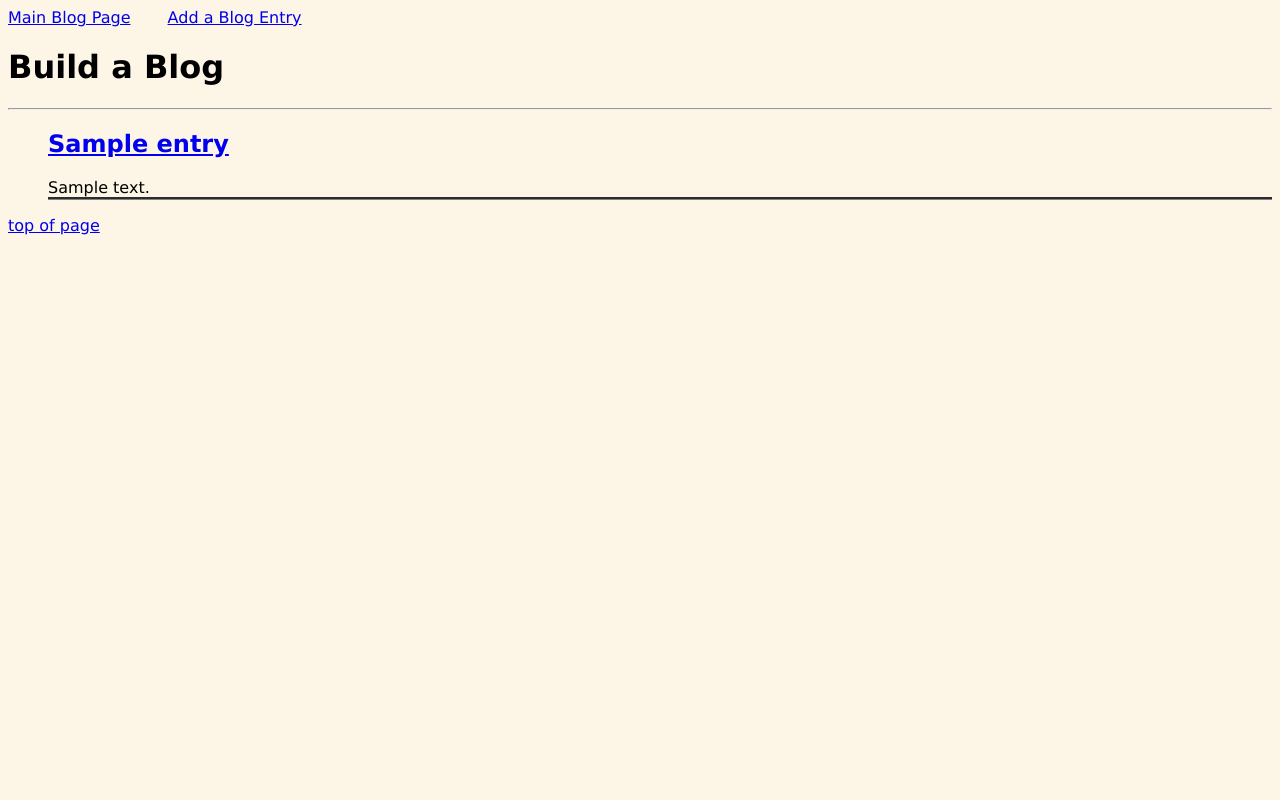
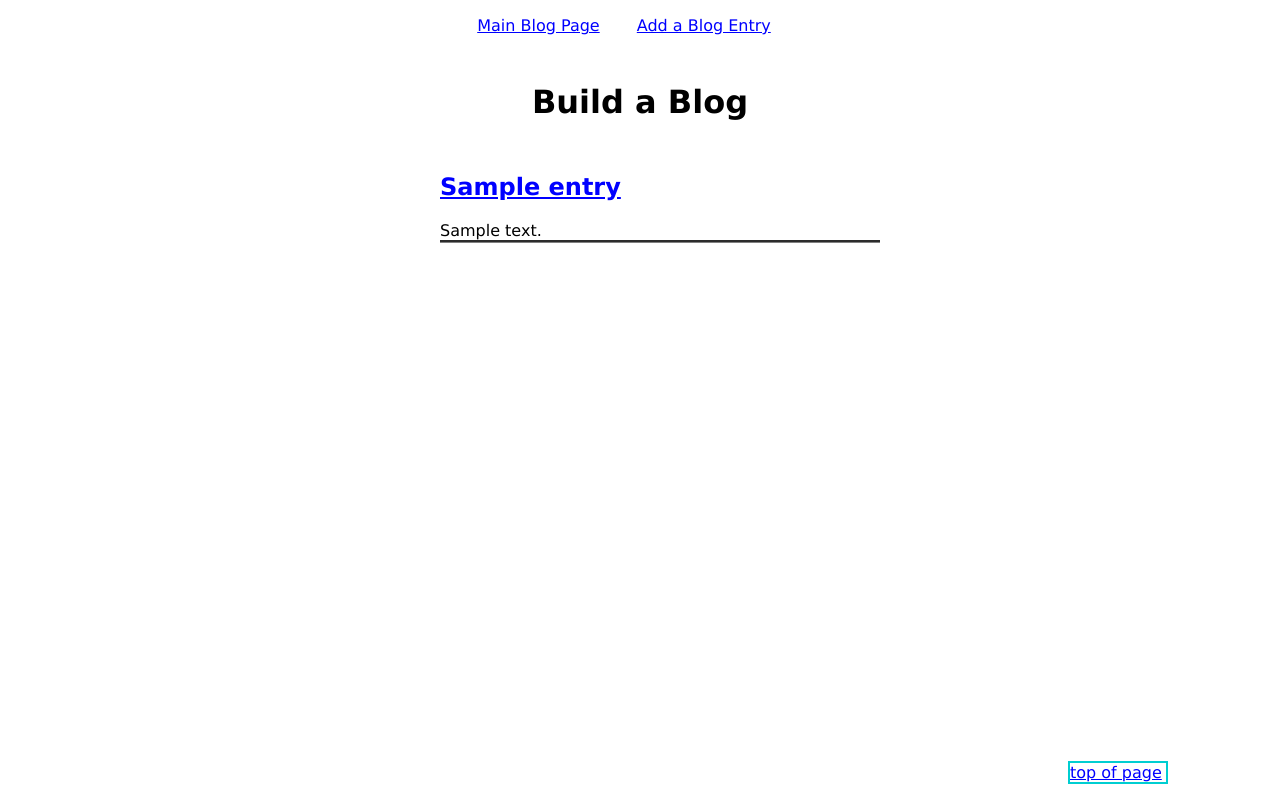
Before and after one commit to Sara-Hamilton/build-a-blog, a Flask app: template templates/posts.html in a window 1280 px wide. Run offline with Flask 2, Linux system fonts and the light colour scheme; the template is opened without the code that fills it: most values are stand-ins (such as "Sample title", 1, 10 or a date in 2020); data that the repository does not hold is empty.

Commit message:
main criteria met

```diff
--- a/main.py
+++ b/main.py
@@ -38,34 +38,17 @@ def index():
 
     if "id" in request.args:
         id = request.args.get('id')
+        entry = Blog.query.get(id)
 
-        #entry = Blog.query.filter_by(id=id).all()
-        #body = Blog.query.filter_by(body={body}).get()
-        #title = request.form['title']
-        #body = request.form['body']
-
-        return render_template('entries.html', page_title="blog-post", title = "title", body = "body")
+        return render_template('entries.html', page_title="blog-post", title = entry.title, body = entry.body)
 
     return render_template('posts.html', page_title="blog", entries = entries)
 
-'''
-@app.route('/entries', methods=["POST", "GET"])
-def entries():
-    # entries = Blog.query.all()
-    #title = Blog.query.filter_by(title={title}).get()
-    #body = Blog.query.filter_by(body={body}).get()
-    id = request.args.get('id')
-    title_name = request.form['title']
-    body_name = request.form['body']
-    return render_template('entries.html', page_title="blog-post", title_name=title_name, body_name=body_name)
-'''
 
-@app.route('/add-entry', methods=["POST", "GET"])
+@app.route('/newpost', methods=["POST", "GET"])
 def add_entry():
 
-    entries = Blog.query.all()
-
-    return render_template('add-entry.html', page_title="blog", entries=entries)
+    return render_template('newpost.html', page_title="blog")
 
 
 @app.route('/validate', methods=["POST", "GET"])
@@ -81,10 +64,9 @@ def validate():
             db.session.add(new_entry)
             db.session.commit()
 
-        #return redirect('/blog')
         return render_template('entries.html', page_title = "confirmation", title = title, body = body)
     else:
-        return render_template('add-entry.html', page_title = "blog", title = title, title_error = title_error, body = body, body_error = body_error)
+        return render_template('newpost.html', page_title = "blog", title = title, title_error = title_error, body = body, body_error = body_error)
 
 
 if __name__ == '__main__':
--- a/static/styles/main.css
+++ b/static/styles/main.css
@@ -1,5 +1,5 @@
             body {
-    background-color: #FDF5E6;
+            margin: 0 25em 0 25em;
         }
 
         .error {
@@ -13,8 +13,33 @@ body {
 
         nav a {
             padding-right: 2em;
+            text-align: center;
         }
 
         li:nth-child(even) {
             border-bottom: groove gray;
         }
+
+        nav,
+        h1 {
+            text-align: center;
+            margin: auto;
+            padding: 1em;
+        }
+
+        a.bottom {
+            position: fixed;
+            bottom: 1em;
+            right: 7em;
+            width: 6em;
+            border: 2px solid darkturquoise;
+        }
+        /* unvisited link */
+
+        a:link {
+            color: blue;
+        }
+        /* visited link */
+
+        a:visited {
+            color: darkturquoise;
--- a/templates/base.html
+++ b/templates/base.html
@@ -3,13 +3,14 @@
 
 <head>
     <title>{{page_title}}</title>
+    <a name="top"></a>
     <link rel="stylesheet" type="text/css" href="/static/styles/main.css" />
 </head>
 
 <header>
     <nav>
         <a href="/blog">Main Blog Page</a>
-        <a href="/add-entry">Add a Blog Entry</a>
+        <a href="/newpost">Add a Blog Entry</a>
     </nav>
 </header>
 
--- a/templates/confirmation.html
+++ /dev/null
@@ -1,4 +0,0 @@
-{% extends "base.html" %} {% block content %}
-<h1>Yay! It's done!</h1>
-<p>Finally, sleep...</p>
-{% endblock %}
--- a/templates/entries.html
+++ b/templates/entries.html
@@ -1,4 +1,4 @@
 {% extends "base.html" %} {% block content %}
-<h1>"title{{title}}"</h1>
-<p>body{{body}}</p>
+<h1>{{title}}</h1>
+<p>{{body}}</p>
 {% endblock %}
--- a/templates/posts.html
+++ b/templates/posts.html
@@ -1,8 +1,6 @@
 {% extends "base.html" %} {% block content %}
-<a name="top"></a>
 <h1>Build a Blog</h1>
-
-<hr /> {% if entries|length == 0 %}
+{% if entries|length == 0 %}
 <p>No entries yet.</p>
 {% else %}
 
@@ -17,6 +15,4 @@
     </hr>
     {% endfor %}
 </ul>
-
-
-<a href="#top">top of page</a> {% endif %} {% endblock %}
+<a class="bottom" href="#top">top of page</a> {% endif %} {% endblock %}
```
Also changed, not shown: templates/newpost.html (renamed from templates/add-entry.html). Lines whose indentation alone changed are shown as unchanged.
